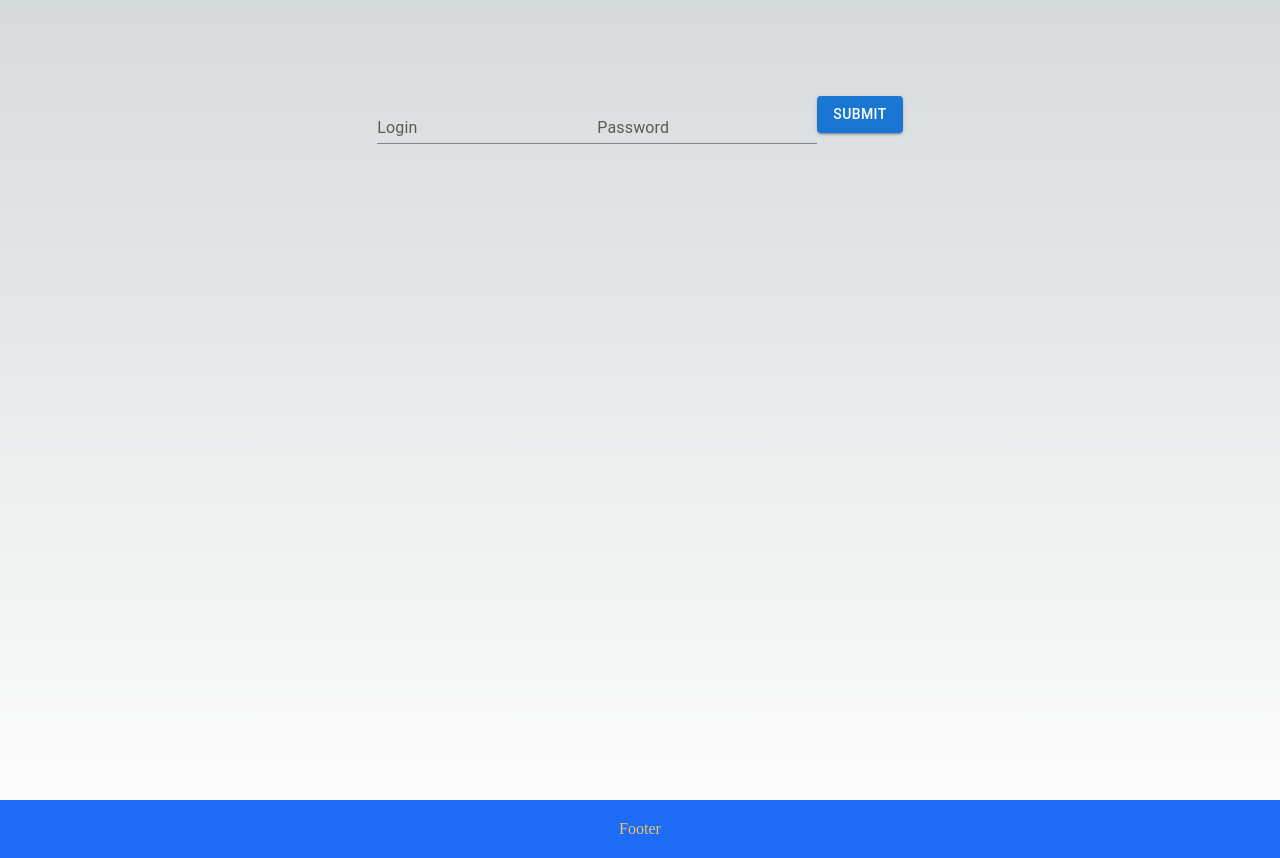
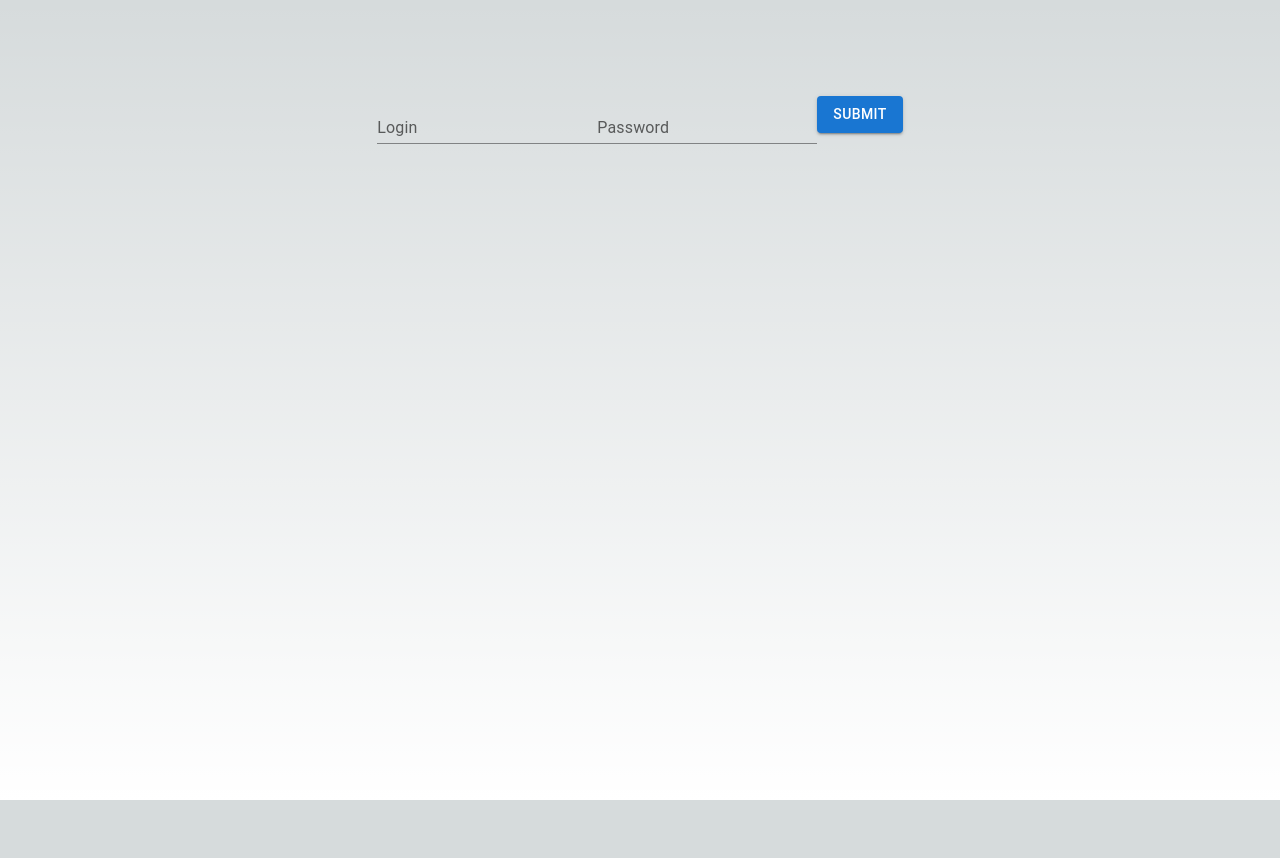
Before and after one commit to Hades-Cool-Org/hades-management, a Next.js app: page /login in a window 1280 px wide. After the commit the page ends 800 px from the top, so only its background shows below. Built offline with nearby package versions, Linux system fonts and the light colour scheme.

Commit message:
Update login page layout

```diff
--- a/src/pages/login.tsx
+++ b/src/pages/login.tsx
@@ -1,8 +1,6 @@
 import { Button, FormControl, TextField } from "@mui/material";
 import styles from "@/styles/AuthenticationPage.module.css";
 import Router from "next/router";
-import Footer from "@/components/Footer";
-import { ReactElement } from "react";
 
 const Authentication = () => {
   return (
@@ -29,11 +27,10 @@ const Authentication = () => {
 };
 export default Authentication;
 
-Authentication.getLayout = function PageLayout(page: ReactElement){
+Authentication.getLayout = function PageLayout(page: JSX.Element){
         return (
             <>
                 {page}
-                <Footer/>
             </>
         )
 }
```
